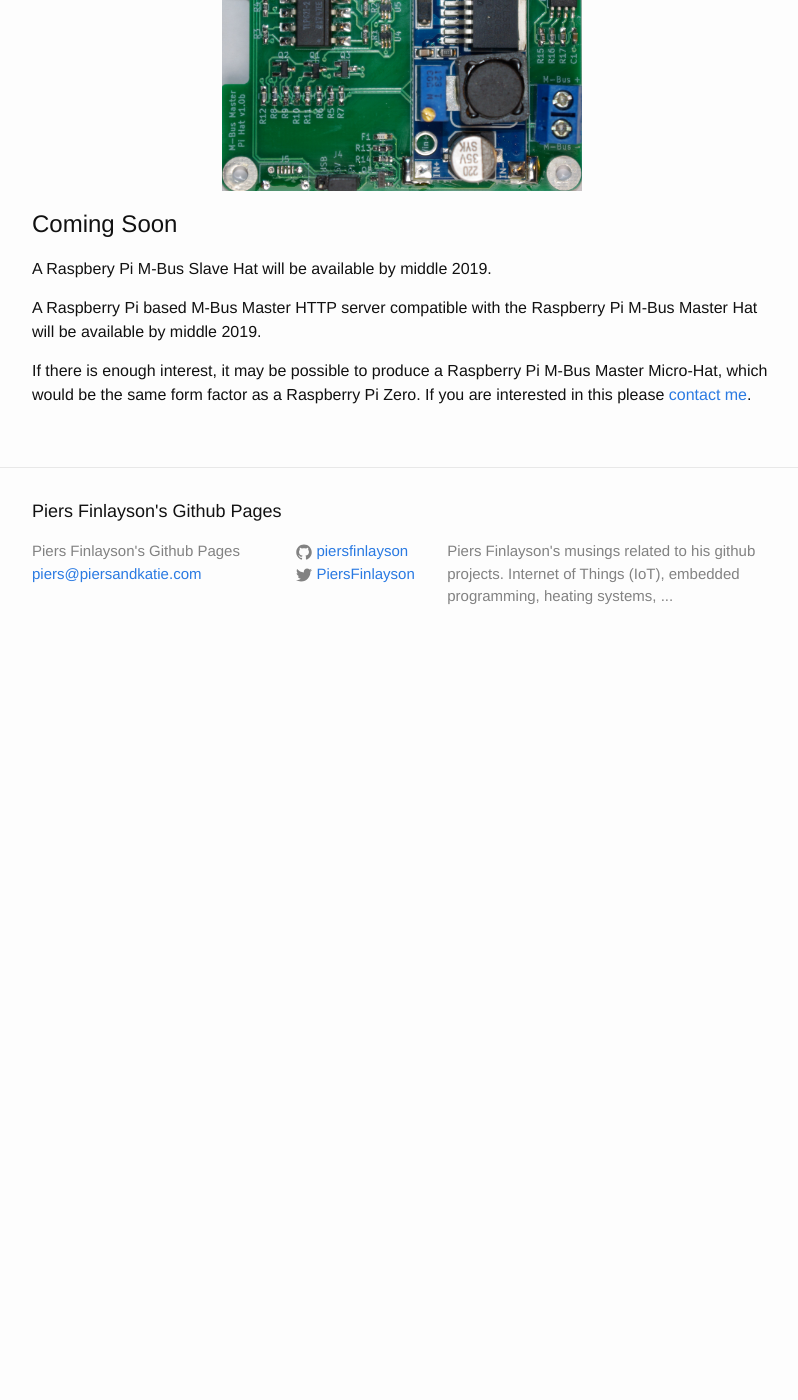
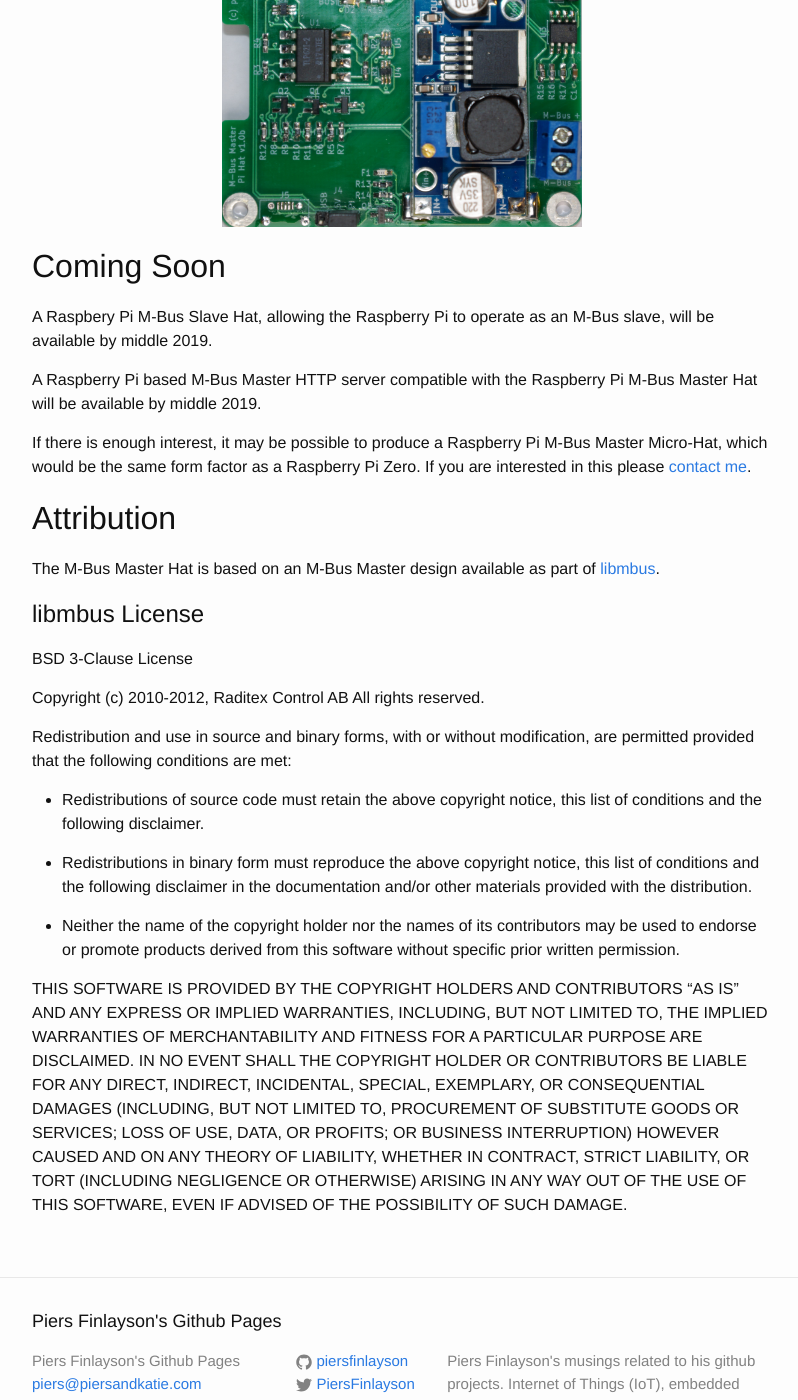
Before and after one commit to piersfinlayson/piersfinlayson.github.io, a Jekyll site: the page built from m-bus/m-bus-master-main.markdown, in a window 1280 px wide and 1400 px high, scrolled down 3108 px. Shown: the whole window, without its empty margins (238-1036 px from the left). Built offline with Jekyll 4.4.1, drawn with Linux system fonts in a browser that asks for light colours; before the commit the page ends 3776 px from its top, so only the background shows below that.

Commit message:
blog m-bus master

```diff
--- a/m-bus/m-bus-master-main.markdown
+++ b/m-bus/m-bus-master-main.markdown
@@ -27,12 +27,11 @@ The M-Bus Master Hat is fully compliant with the [Raspberry Pi Hat specification
 <p>(Raspberry Pi Not Included)</p>
 </form>
 
-
-# Getting Started
+## Getting Started
 
 Instructions on using the M-Bus Master Hat can be found [here](/m-bus/master/instructions).
 
-# Features
+## Features
 
 * Supports all Raspberry Pi boards from the Raspberry Pi 1 Model B+ (2014) onwards including:
 
@@ -92,7 +91,7 @@ Instructions on using the M-Bus Master Hat can be found [here](/m-bus/master/ins
 
 * Compatible with open source M-Bus master software [libmbus](https://github.com/rscada/libmbus).
 
-# Ordering
+## Ordering
 
 Cost is £25 per unit including shipping within the UK.  For shipping to other destinations please [contact me](mailto:mbus@packom.net).
 
@@ -123,10 +122,46 @@ Not included:
   <img alt="M-Bus Master Hat mounted on a Raspberry Pi Model 3 A+" src="/static/img/mbus_master_on_own.JPG" width="360" />
 </p>
 
-# Coming Soon
+## Coming Soon
 
-A Raspbery Pi M-Bus Slave Hat will be available by middle 2019.
+A Raspbery Pi M-Bus Slave Hat, allowing the Raspberry Pi to operate as an M-Bus slave, will be available by middle 2019.
 
 A Raspberry Pi based M-Bus Master HTTP server compatible with the Raspberry Pi M-Bus Master Hat will be available by middle 2019.
 
 If there is enough interest, it may be possible to produce a Raspberry Pi M-Bus Master Micro-Hat, which would be the same form factor as a Raspberry Pi Zero.  If you are interested in this please [contact me](mailto:mbus@packom.net).
+
+## Attribution
+
+The M-Bus Master Hat is based on an M-Bus Master design available as part of [libmbus](https://github.com/rscada/libmbus).
+
+# libmbus License
+
+BSD 3-Clause License
+
+Copyright (c) 2010-2012, Raditex Control AB
+All rights reserved.
+
+Redistribution and use in source and binary forms, with or without
+modification, are permitted provided that the following conditions are met:
+
+* Redistributions of source code must retain the above copyright notice, this
+  list of conditions and the following disclaimer.
+
+* Redistributions in binary form must reproduce the above copyright notice,
+  this list of conditions and the following disclaimer in the documentation
+  and/or other materials provided with the distribution.
+
+* Neither the name of the copyright holder nor the names of its
+  contributors may be used to endorse or promote products derived from
+  this software without specific prior written permission.
+
+THIS SOFTWARE IS PROVIDED BY THE COPYRIGHT HOLDERS AND CONTRIBUTORS "AS IS"
+AND ANY EXPRESS OR IMPLIED WARRANTIES, INCLUDING, BUT NOT LIMITED TO, THE
+IMPLIED WARRANTIES OF MERCHANTABILITY AND FITNESS FOR A PARTICULAR PURPOSE ARE
+DISCLAIMED. IN NO EVENT SHALL THE COPYRIGHT HOLDER OR CONTRIBUTORS BE LIABLE
+FOR ANY DIRECT, INDIRECT, INCIDENTAL, SPECIAL, EXEMPLARY, OR CONSEQUENTIAL
+DAMAGES (INCLUDING, BUT NOT LIMITED TO, PROCUREMENT OF SUBSTITUTE GOODS OR
+SERVICES; LOSS OF USE, DATA, OR PROFITS; OR BUSINESS INTERRUPTION) HOWEVER
+CAUSED AND ON ANY THEORY OF LIABILITY, WHETHER IN CONTRACT, STRICT LIABILITY,
+OR TORT (INCLUDING NEGLIGENCE OR OTHERWISE) ARISING IN ANY WAY OUT OF THE USE
+OF THIS SOFTWARE, EVEN IF ADVISED OF THE POSSIBILITY OF SUCH DAMAGE.
```
Also changed, not shown: _posts/2019-03-03-m-bus-master-hat-raspberry-pi.markdown (added, +22 -0 lines), m-bus/m-bus-master-instructions.markdown (+8 -8 lines).
